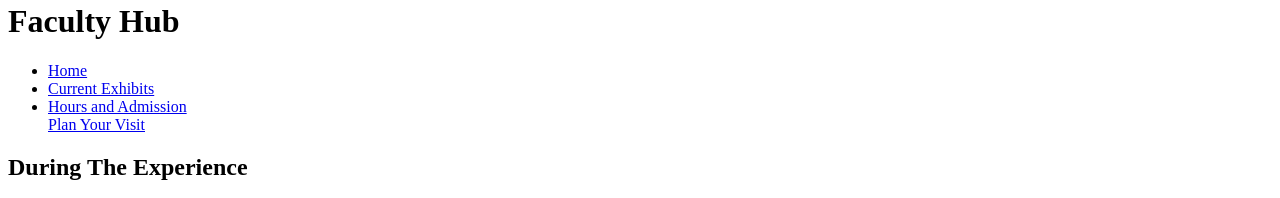
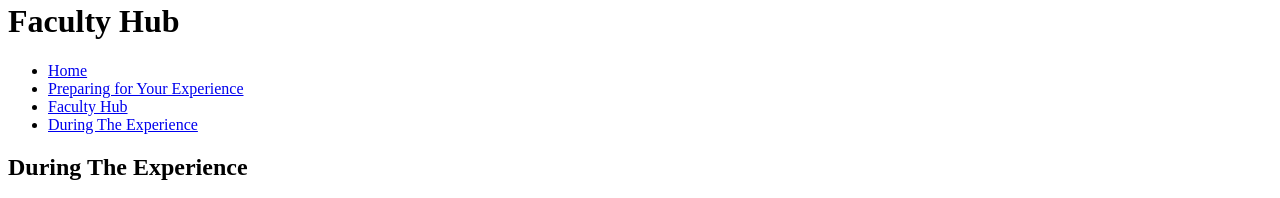
Before and after one commit to bophi-umich/client_project_f26, a plain HTML site: page duringexperience.html in a window 1280 px wide. Shown: the part 430-628 px from the top of the page. Drawn offline with Linux system fonts and the light colour scheme.

Commit message:
Add files via upload

```diff
--- a/duringexperience.html
+++ b/duringexperience.html
@@ -14,10 +14,10 @@
     <h1>Faculty Hub</h1>
     <nav>
       <ul>
-        <li><a href="index.html">Home</a></li>
-        <li><a href="prep.html">Current Exhibits</a></li>
-        <li><a href="duringexperience.html">Hours and Admission</a></li>
-        <a href="visit.html">Plan Your Visit</a>
+                <li><a href = "index.html">Home</a></li>
+                <li><a href = "prep.html">Preparing for Your Experience</a></li>
+                <li><a href = "hub.html">Faculty Hub</a></li>
+                <li><a href = "duringexperience.html">During The Experience</a></li>
       </ul>
     </nav>
   </header>
```
Also changed, not shown: hub.html (+4 -4 lines), index.html (+2 -2 lines).
